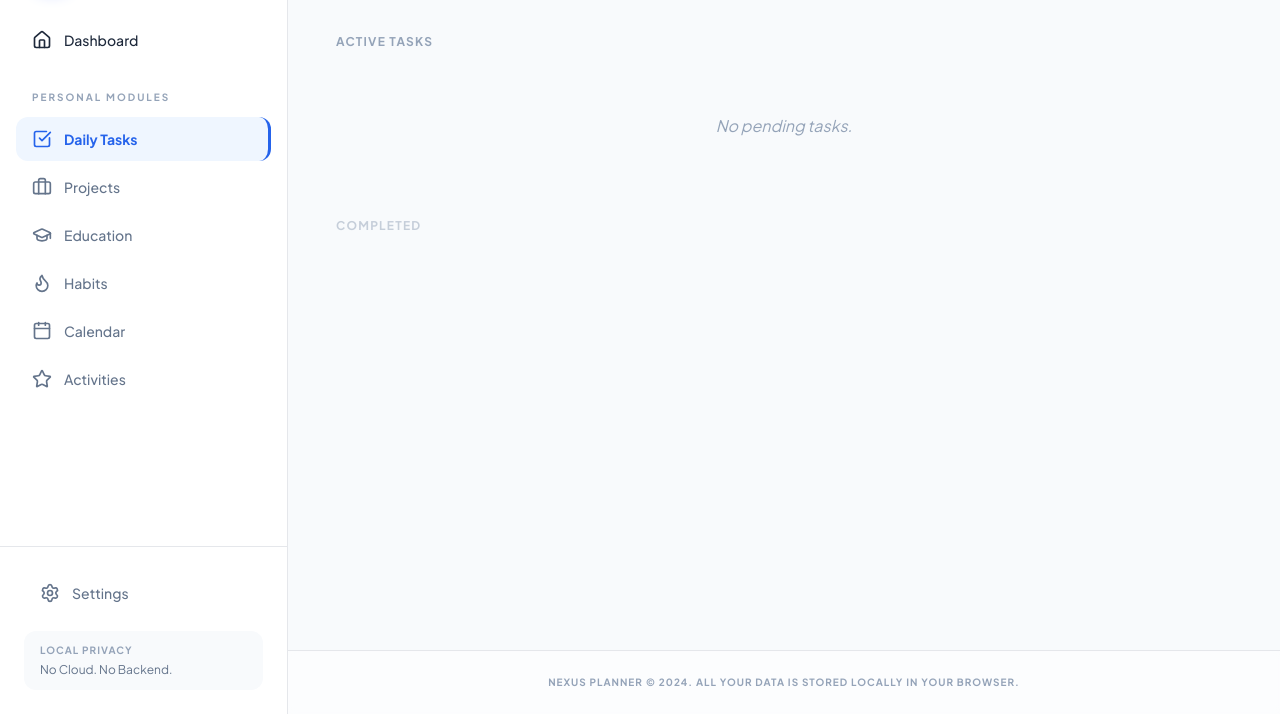
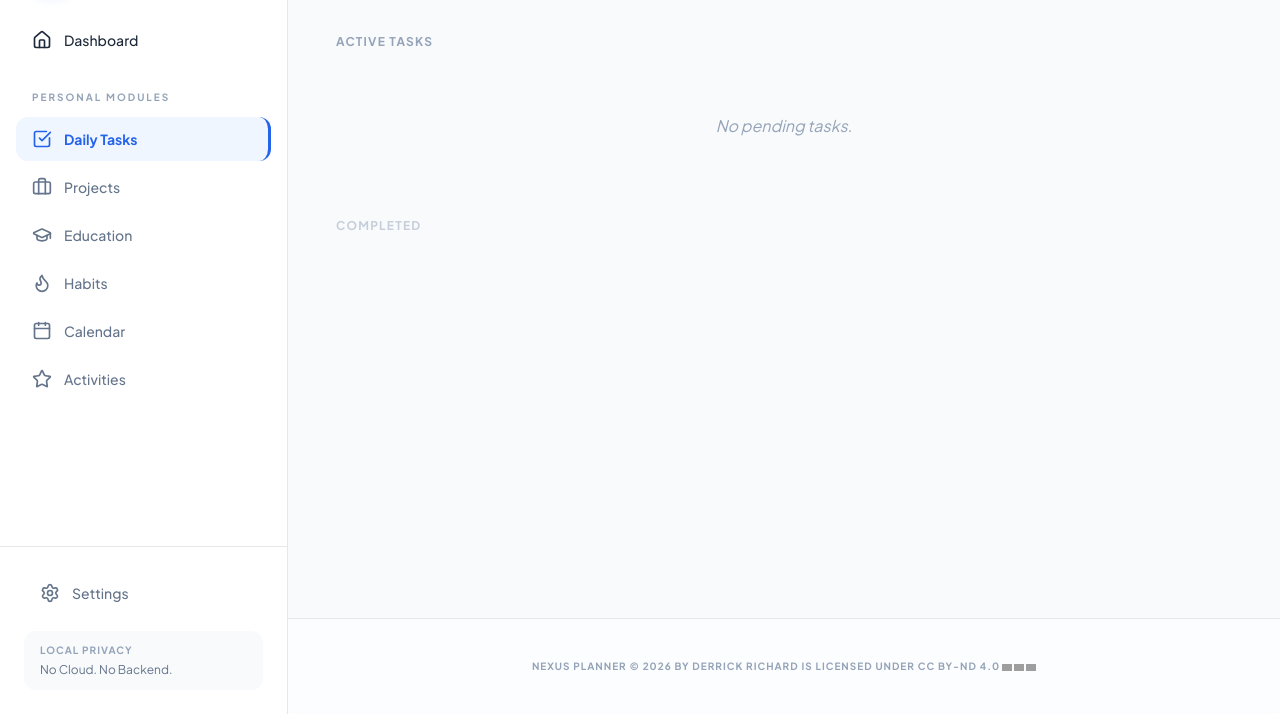
Before and after one commit to StormSites/planner, a plain HTML site: page index.html in a window 1280 px wide. Both pictures are taken after a click on the button "Daily Tasks". Shown: the part 86-800 px from the top of the page. Drawn offline with nearby package versions, Linux system fonts and the light colour scheme; grey boxes are pictures that could not be loaded.

Commit message:
Update index.html

```diff
--- a/index.html
+++ b/index.html
@@ -104,8 +104,7 @@
             border-radius: 4px;
             margin-bottom: 2px;
             white-space: nowrap;
-            overflow: hidden;
-            text-overflow: ellipsis;
+            overflow: hidden; text-overflow: ellipsis;
             cursor: pointer;
         }
 
@@ -135,7 +134,7 @@
             color: #475569;
             border: 1px solid #e2e8f0;
             border-radius: 12px;
-            font-size: 11px; /* Slightly smaller for better fit */
+            font-size: 11px;
             font-weight: 700;
             transition: all 0.2s cubic-bezier(0.4, 0, 0.2, 1);
             box-shadow: 0 1px 2px rgba(0,0,0,0.05);
@@ -174,7 +173,7 @@
         header {
             position: sticky;
             top: 0;
-            z-index: 40 !important; /* Higher than any page content */
+            z-index: 40 !important;
         }
     </style>
 </head>
@@ -208,7 +207,6 @@
 
         <!-- Content Area -->
         <main class="flex-1 flex flex-col min-w-0 bg-slate-50 relative">
-            <!-- FIXED: Added higher z-index and flex wrapping fix -->
             <header class="h-20 bg-white/95 backdrop-blur-sm border-b px-10 flex items-center justify-between shrink-0 z-40">
                 <div class="flex items-center gap-8 flex-1 min-w-0">
                     <div class="flex flex-col shrink-0">
@@ -237,14 +235,16 @@
                 </div>
             </header>
 
-            <div id="viewport" class="flex-1 overflow-y-auto p-10 scroll-smooth">
-                <!-- Data views injected here -->
+            <!-- UPDATED: Footer is now inside the scrollable container so it is NOT sticky -->
+            <div class="flex-1 overflow-y-auto scroll-smooth flex flex-col">
+                <div id="viewport" class="flex-1 p-10">
+                    <!-- Data views injected here -->
+                </div>
+
+                <footer class="p-10 text-center text-[10px] font-bold text-slate-400 uppercase tracking-widest border-t bg-white/50 backdrop-blur-sm">
+                    <a href="https://example.com" class="hover:text-indigo-600 transition-colors">Nexus Planner</a> © 2026 by <a href="https://derrickrichard.github.io/profile/" class="hover:text-indigo-600 transition-colors">Derrick Richard</a> is licensed under <a href="https://creativecommons.org/licenses/by-nd/4.0/" class="hover:text-indigo-600 transition-colors">CC BY-ND 4.0</a><img src="https://mirrors.creativecommons.org/presskit/icons/cc.svg" alt="" style="max-width: 1em;max-height:1em;margin-left: .2em; display: inline-block; vertical-align: middle;"><img src="https://mirrors.creativecommons.org/presskit/icons/by.svg" alt="" style="max-width: 1em;max-height:1em;margin-left: .2em; display: inline-block; vertical-align: middle;"><img src="https://mirrors.creativecommons.org/presskit/icons/nd.svg" alt="" style="max-width: 1em;max-height:1em;margin-left: .2em; display: inline-block; vertical-align: middle;">
+                </footer>
             </div>
-
-            <!-- ADDED: Footer with placeholder text -->
-            <footer class="p-6 text-center text-[10px] font-bold text-slate-400 uppercase tracking-widest border-t bg-white/50 backdrop-blur-sm">
-                Nexus Planner &copy; 2024. All your data is stored locally in your browser.
-            </footer>
         </main>
     </div>
 
@@ -262,7 +262,6 @@
                 </div>
             </div>
             <div id="modal-body" class="p-8 overflow-y-auto bg-slate-50/30">
-                <!-- Form content -->
             </div>
         </div>
     </div>
@@ -307,9 +306,9 @@
         const state = {
             currentView: 'dashboard',
             currentCalendarDate: new Date(),
-            dashboardLayout: JSON.parse(localStorage.getItem('dashboard_layout')) || ['focus', 'tasks', 'schedule', 'habits', 'projects', 'school', 'extra'], // Added 'focus'
-            searchQuery: '', // ADDED
-            pomodoro: { time: 1500, active: false, interval: null }, // ADDED
+            dashboardLayout: JSON.parse(localStorage.getItem('dashboard_layout')) || ['focus', 'tasks', 'schedule', 'habits', 'projects', 'school', 'extra'],
+            searchQuery: '',
+            pomodoro: { time: 1500, active: false, interval: null },
             config: {
                 ...defaultConfig,
                 ...localConfig,
@@ -321,7 +320,7 @@
         const FEATURE_META = {
             dashboard: { id: 'dashboard', label: 'Command Center', icon: 'home' },
             tasks: { id: 'tasks', label: 'Daily Tasks', icon: 'check-square' },
-            assignment: { id: 'assignment', label: 'Homework', icon: 'book-open' }, // Added for UI helper
+            assignment: { id: 'assignment', label: 'Homework', icon: 'book-open' },
             projects: { id: 'projects', label: 'Projects', icon: 'briefcase' },
             school: { id: 'school', label: 'Education', icon: 'graduation-cap' },
             habits: { id: 'habits', label: 'Habits', icon: 'flame' },
@@ -377,11 +376,11 @@
             },
 
             modal: {
-                open: (title, subtitle, bodyHtml, actionsHtml = '') => { // Updated signature
+                open: (title, subtitle, bodyHtml, actionsHtml = '') => {
                     document.getElementById('modal-title').innerText = title;
                     document.getElementById('modal-subtitle').innerText = subtitle;
                     document.getElementById('modal-body').innerHTML = bodyHtml;
-                    document.getElementById('modal-actions').innerHTML = actionsHtml; // ADDED
+                    document.getElementById('modal-actions').innerHTML = actionsHtml;
                     document.getElementById('modal-overlay').classList.remove('hidden');
                     lucide.createIcons();
                 },
@@ -400,7 +399,6 @@
                             </button>
                         `;
                     });
-                    // Specific Assignment Shortcut
                     html += `
                         <button onclick="ui.modal.renderForm('assignment')" class="flex flex-col items-start p-6 bg-indigo-50 border border-indigo-100 rounded-3xl hover:border-indigo-500 hover:bg-indigo-50 transition-all group">
                             <i data-lucide="book-open" class="w-6 h-6 text-indigo-400 group-hover:text-indigo-600 mb-4 transition-colors"></i>
@@ -411,7 +409,7 @@
                     html += `</div>`;
                     ui.modal.open("New Entry", "Choose what you want to add to your planner", html);
                 },
-                renderForm: async (key, editId = null) => { // ADDED editId
+                renderForm: async (key, editId = null) => {
                     const editData = editId ? await db[key==='assignment'?'tasks':key].get(editId) : null;
                     let formHtml = `<form onsubmit="logic.handleForm(event, '${key === 'assignment' ? 'tasks' : key}', ${editId})" class="space-y-6">`;
                     switch(key) {
@@ -506,7 +504,6 @@
                 title.innerText = FEATURE_META[view]?.label || 'Settings';
                 subtitle.innerText = `Manage your ${view} and organized life.`;
 
-                // UPDATED: Standardized and Evenly Spaced Header Buttons
                 if(view !== 'dashboard' && view !== 'settings') {
                     if (view === 'school') {
                         actionBtn.innerHTML = `
@@ -582,7 +579,7 @@
                     }
                 });
                 const loaders = {
-                    focus: () => { // ADDED Focus Widget
+                    focus: () => {
                         document.getElementById('widget-content-focus').innerHTML = `
                             <div class="flex flex-col items-center justify-center h-full gap-4">
                                 <div id="pomo-timer" class="text-5xl font-black text-slate-800">${Math.floor(state.pomodoro.time/60)}:${(state.pomodoro.time%60).toString().padStart(2, '0')}</div>
@@ -671,7 +668,7 @@
 
             tasks: async (target) => {
                 let tasks = await db.tasks.toArray();
-                if (state.searchQuery) tasks = tasks.filter(t => t.title.toLowerCase().includes(state.searchQuery)); // Search filtering
+                if (state.searchQuery) tasks = tasks.filter(t => t.title.toLowerCase().includes(state.searchQuery));
 
                 const grouped = { pending: tasks.filter(t => t.status !== 'done'), completed: tasks.filter(t => t.status === 'done') };
                 target.innerHTML = `
@@ -685,7 +682,6 @@
             settings: (target) => {
                 target.innerHTML = `
                     <div class="max-w-3xl mx-auto space-y-12">
-                        <!-- ADDED: ICS Import Section with Instructions -->
                         <section>
                             <h3 class="text-sm font-black uppercase tracking-widest text-slate-400 mb-6 flex items-center gap-2">
                                 <i data-lucide="calendar" class="w-4 h-4"></i> Calendar Import
@@ -805,12 +801,12 @@
          * 7. CORE BUSINESS LOGIC
          */
         const logic = {
-            search: (val) => { // ADDED
+            search: (val) => {
                 state.searchQuery = val.toLowerCase();
                 if (state.currentView !== 'dashboard') router.load(state.currentView);
             },
 
-            togglePomodoro: () => { // ADDED
+            togglePomodoro: () => {
                 if (state.pomodoro.active) {
                     clearInterval(state.pomodoro.interval);
                     state.pomodoro.active = false;
@@ -825,7 +821,6 @@
                 router.load('dashboard');
             },
 
-            // ADDED: UI Function for Instructions Modal
             showImportInstructions: () => {
                 const html = `
                     <div class="space-y-6 text-slate-600">
@@ -854,7 +849,6 @@
                 ui.modal.open("How to Export", "Follow these steps to sync your Google Calendar", html);
             },
 
-            // ADDED: ICS Import Logic
             importIcs: async (input) => {
                 const file = input.files[0];
                 if (!file) return;
@@ -886,7 +880,7 @@
                 reader.readAsText(file);
             },
 
-            handleForm: async (e, key, id = null) => { // Updated to handle Updates
+            handleForm: async (e, key, id = null) => {
                 e.preventDefault();
                 const fd = new FormData(e.target);
                 const data = Object.fromEntries(fd.entries());
@@ -930,7 +924,6 @@
                 `;
                 content += `</div>`;
 
-                // ADDED: Edit Button Action
                 const actionsHtml = `<button onclick="ui.modal.renderForm('${table}', ${id})" class="px-4 py-2 bg-slate-100 font-bold text-xs rounded-xl hover:bg-slate-200 transition-all">Edit Item</button>`;
                 ui.modal.open(item.title || item.name, "Detailed Overview", content, actionsHtml);
             },
```
